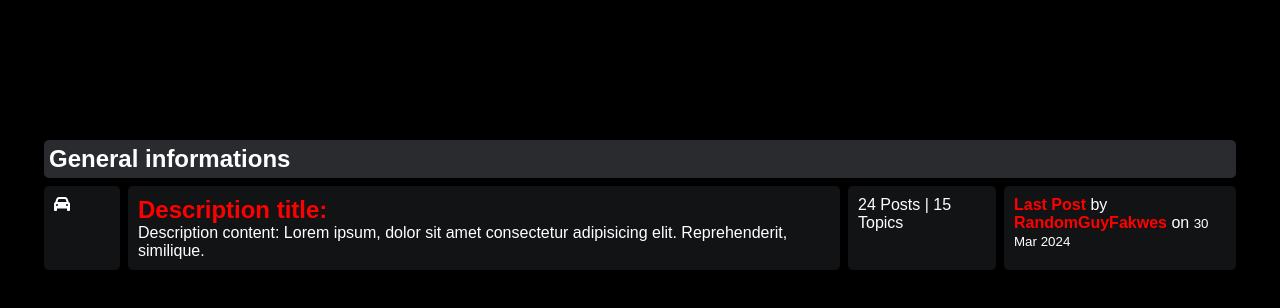
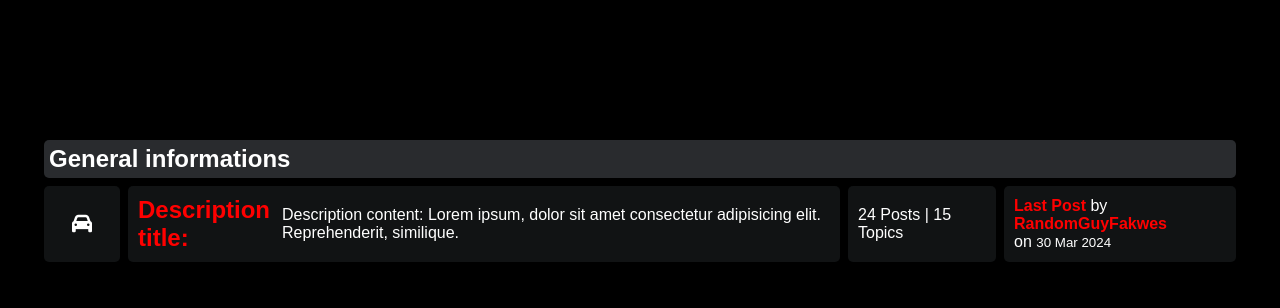
Before and after one commit to simonemoretti94/vite-template-forum, a Vue app: page / in a window 1280 px wide. Shown: the top 308 px of the page. Built offline with nearby package versions, Linux system fonts and the light colour scheme.

Commit message:
10:42 video YT

```diff
--- a/src/components/AppBody.vue
+++ b/src/components/AppBody.vue
@@ -13,22 +13,24 @@ export default {
                         <h1>General informations</h1>
                     </div>
                     <div class="subforum-row">
-                        <div class="subforum-icon subforum-column">
+                        <div class="subforum-icon subforum-column center">
                             <i class="fa fa-car"></i>
 
                         </div>
-                        <div class="subforum-description subforum-column">
+                        <div class="subforum-description subforum-column center">
                             <h1><a href="#">Description title:</a></h1>
                             <p>Description content: Lorem ipsum, dolor sit amet consectetur adipisicing elit.
                                 Reprehenderit,
                                 similique.</p>
                         </div>
-                        <div class="subforum-stats subforum-column">
+                        <div class="subforum-stats subforum-column center">
                             <span>24 Posts | 15 Topics</span>
                         </div>
-                        <div class="subforum-info subforum-column">
-                            <b><a href="#">Last Post</a></b> by <b><a href="#">RandomGuyFakwes</a></b> on
-                            <small>30 Mar 2024</small>
+                        <div class="subforum-info subforum-column center">
+                            <p>
+                                <b><a href="#">Last Post</a></b> by <b><a href="#">RandomGuyFakwes</a></b> <br> on
+                                <small>30 Mar 2024</small>
+                            </p>
 
                         </div>
                     </div>
@@ -61,4 +63,8 @@ export default {
     border-radius: 5px;
     background-color: #111314;
 }
+
+.subforum-icon {
+    font-size: 20px;
+}
 </style>
--- a/src/style.css
+++ b/src/style.css
@@ -19,3 +19,9 @@ html {
   margin: 20px;
   padding: 20px;
 }
+
+.center {
+  display: flex;
+  justify-content: center;
+  align-items: center;
+}
```
